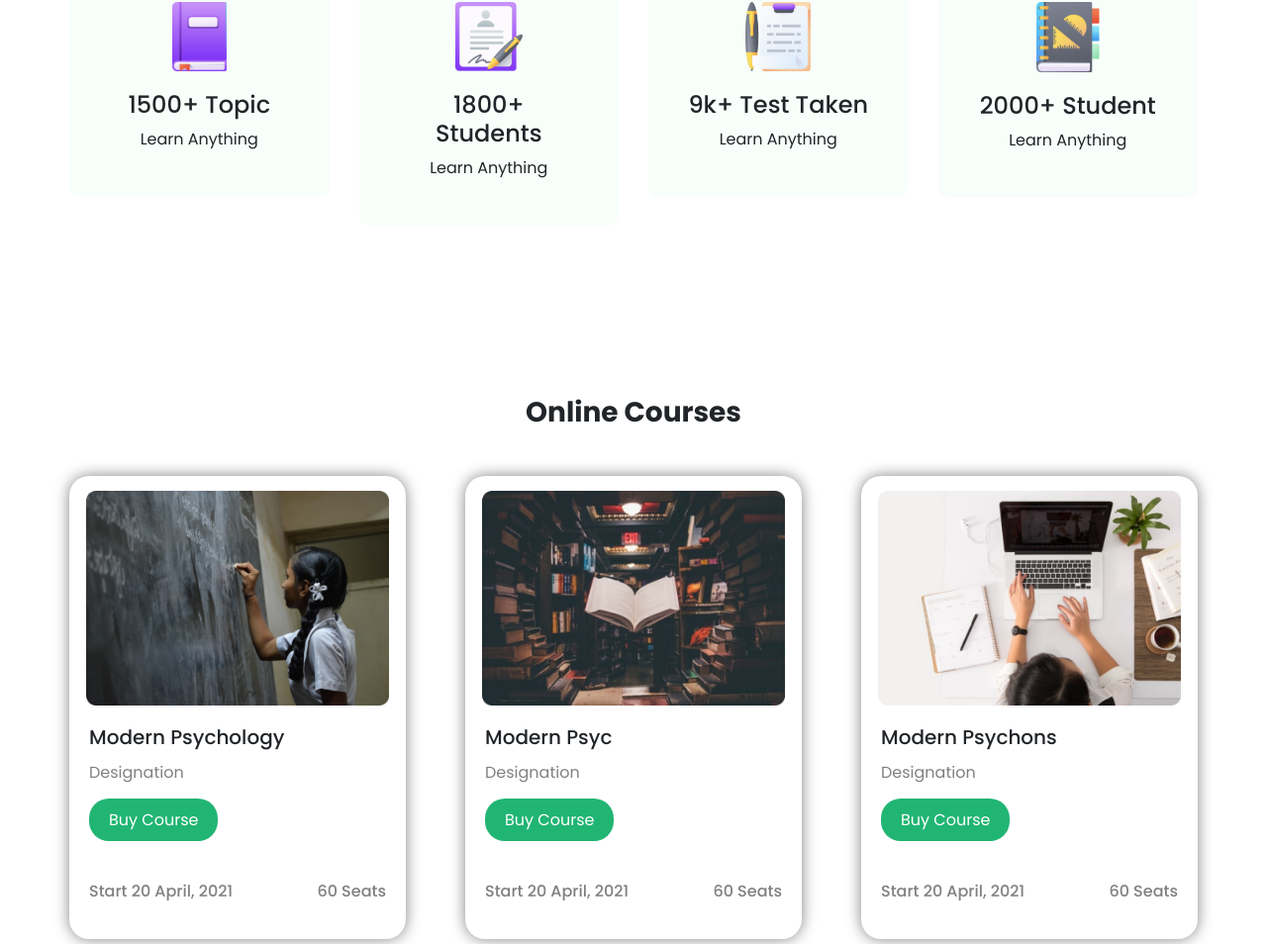
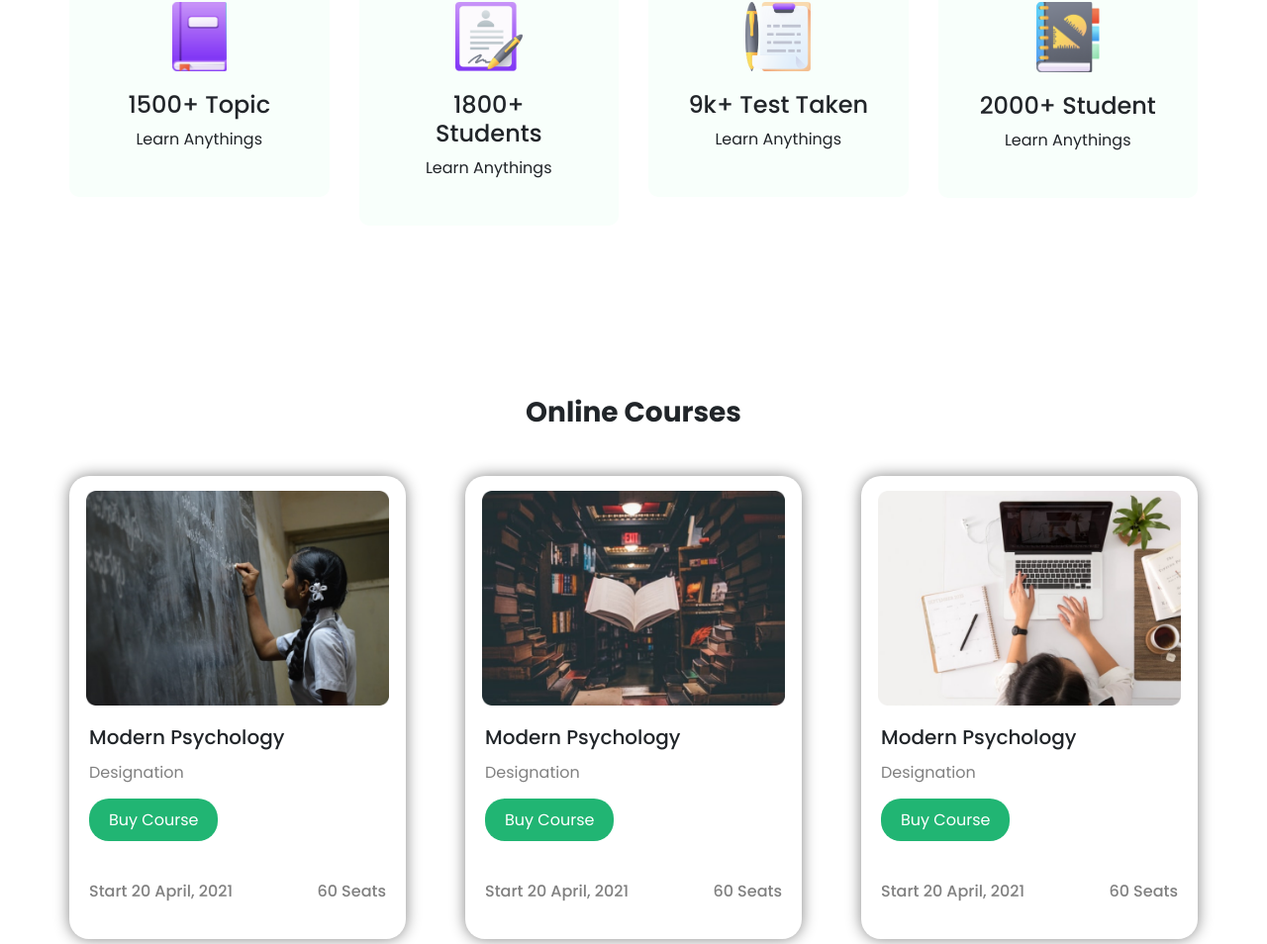
Before and after one commit to s4m15v0/e-school, a plain HTML site: page index.html in a window 1280 px wide. Shown: the part 832-1786 px from the top of the page at 99% size. Drawn offline with nearby package versions, Linux system fonts and the light colour scheme.

Commit message:
final touch

```diff
--- a/index.html
+++ b/index.html
@@ -73,14 +73,14 @@
                     <div class="img-bx">
                         <img src="images/ICON/book.png" class="w-30" alt="">
                         <h4>1500+ Topic</h4>
-                        <p>Learn Anything</p>
+                        <p>Learn Anythings</p>
                     </div>
                 </div>
                 <div class="col-md-3 col-sm-6">
                     <div class="img-bx">
                         <img src="images/ICON/Student.png" class="w-37" alt="">
                         <h4>1800+ Students</h4>
-                        <p>Learn Anything</p>
+                        <p>Learn Anythings</p>
                     </div>
 
                 </div>
@@ -88,14 +88,14 @@
                     <div class="img-bx">
                         <img src="images/ICON/Test.png" class="w-36" alt="">
                         <h4>9k+ Test Taken</h4>
-                        <p>Learn Anything</p>
+                        <p>Learn Anythings</p>
                     </div>
                 </div>
                 <div class="col-md-3 col-sm-6">
                     <div class="img-bx">
                         <img src="images/ICON/Students.png" class="w-35" alt="">
                         <h4>2000+ Student</h4>
-                        <p>Learn Anything</p>
+                        <p>Learn Anythings</p>
                     </div>
                 </div>
             </div>
@@ -133,7 +133,7 @@
                 <div class="card border-0">
                     <img src="images/Photos/Morder psyc.png" class="card-img-top w-90" alt="...">
                     <div class="card-body">
-                      <h5 class="card-title">Modern Psyc</h5>
+                      <h5 class="card-title">Modern Psychology</h5>
                       <p class="card-text">Designation</p>
                       <div class="mt-4">
                           <a href="#" class="buy-course-btn">Buy Course</a>
@@ -155,7 +155,7 @@
                 <div class="card border-0">
                     <img src="images/Photos/Morder pychons.png" class="card-img-top w-90" alt="...">
                     <div class="card-body">
-                      <h5 class="card-title">Modern Psychons</h5>
+                      <h5 class="card-title">Modern Psychology</h5>
                       <p class="card-text">Designation</p>
                       <div class="mt-4">
                           <a href="#" class="buy-course-btn">Buy Course</a>
```
